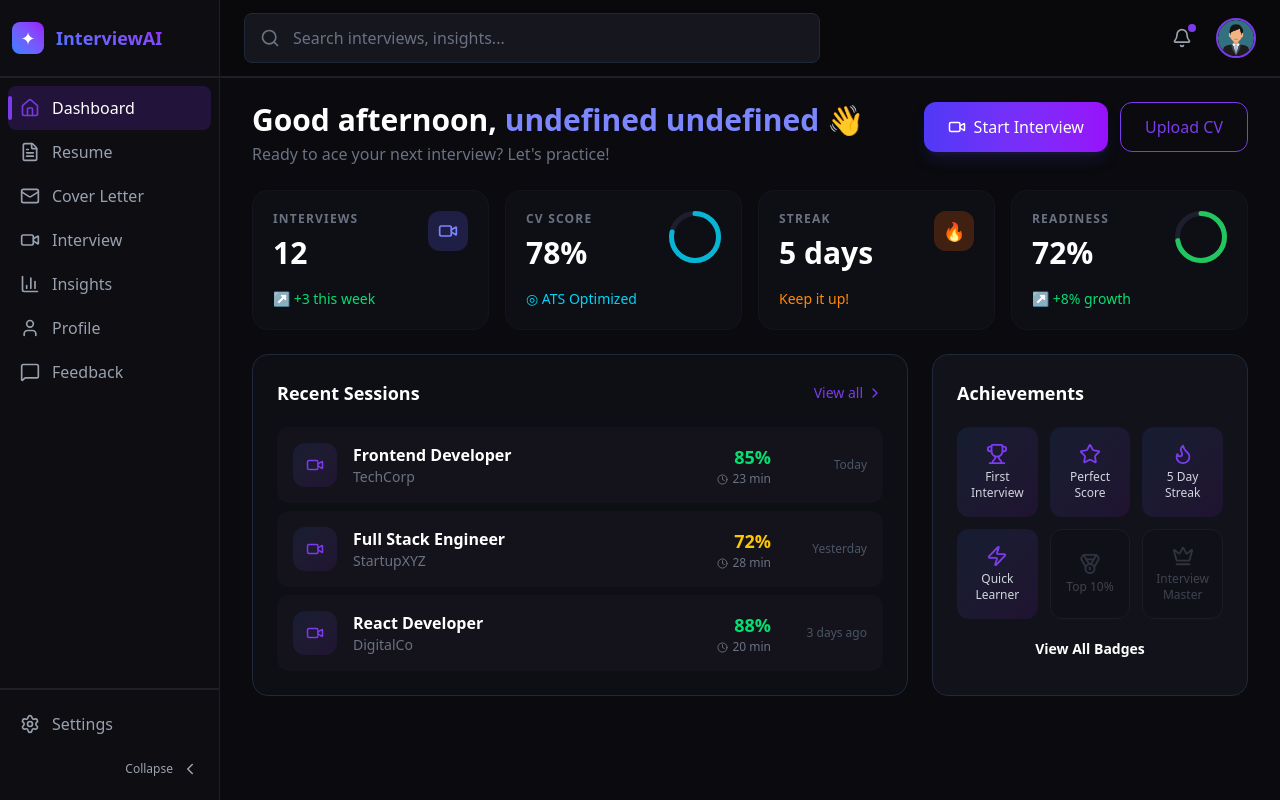
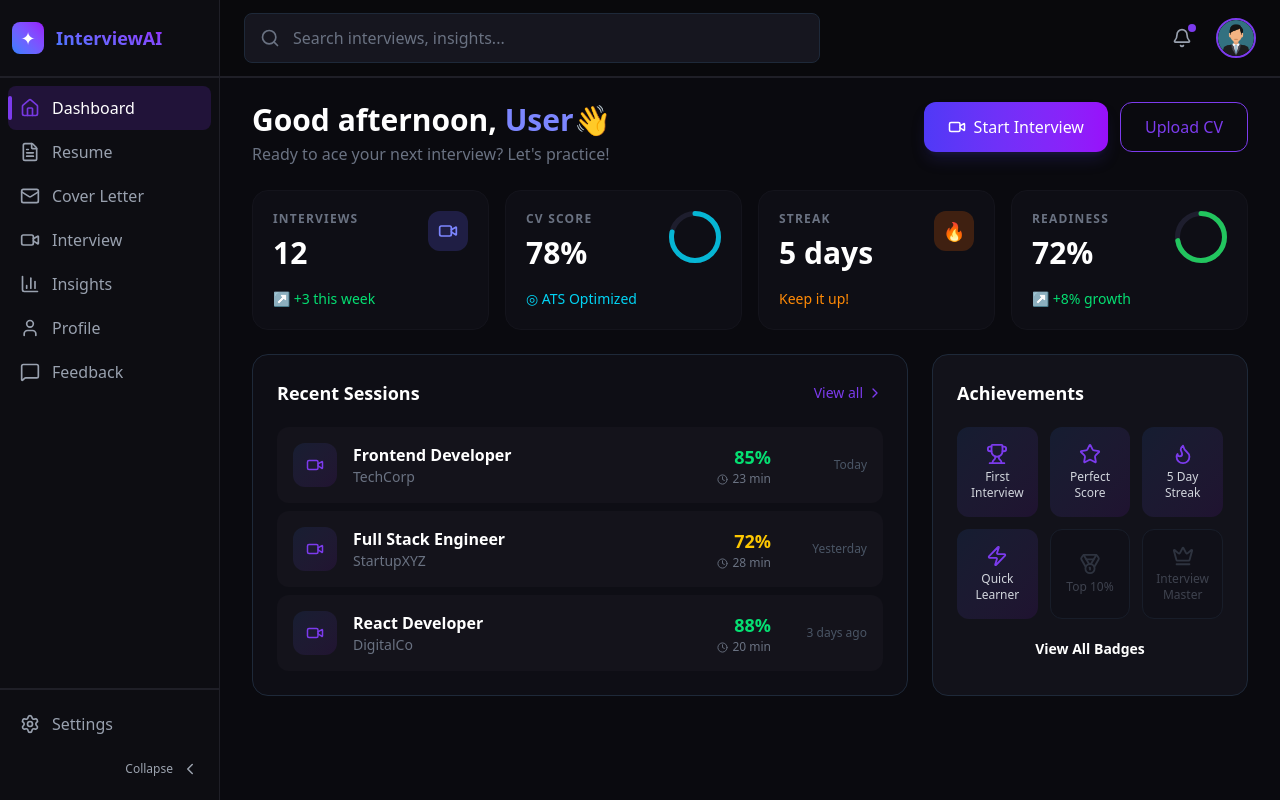
Before and after one commit to YousifHassanRamadan/ai-cv-coach, a React (Vite) app: page / in a window 1280 px wide. Built offline with nearby package versions, Linux system fonts and the light colour scheme; no server answers.

Commit message:
interview-update

```diff
--- a/src/pages/dashboard/dashboard.tsx
+++ b/src/pages/dashboard/dashboard.tsx
@@ -53,8 +53,10 @@ const DashboardPage = () => {
             <span className="text-indigo-400">
               {isUserLoading
                 ? "Loading..."
-                : userData?.fName + " " + userData?.lName}
-            </span>{" "}
+                : userData
+                  ? userData.fName + " " + userData.lName
+                  : "User"}
+            </span>
             👋
           </h1>
           <p className="text-gray-500 mt-1 text-sm sm:text-base">
```
